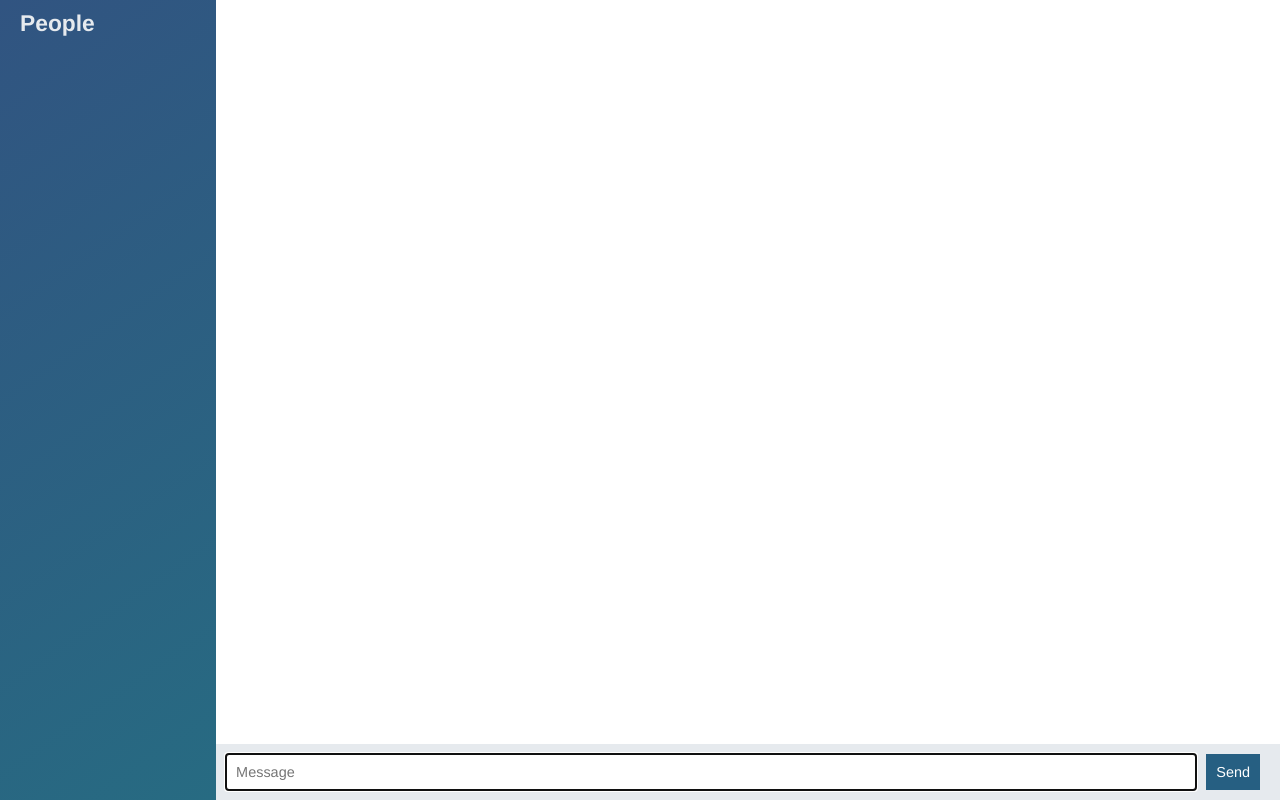
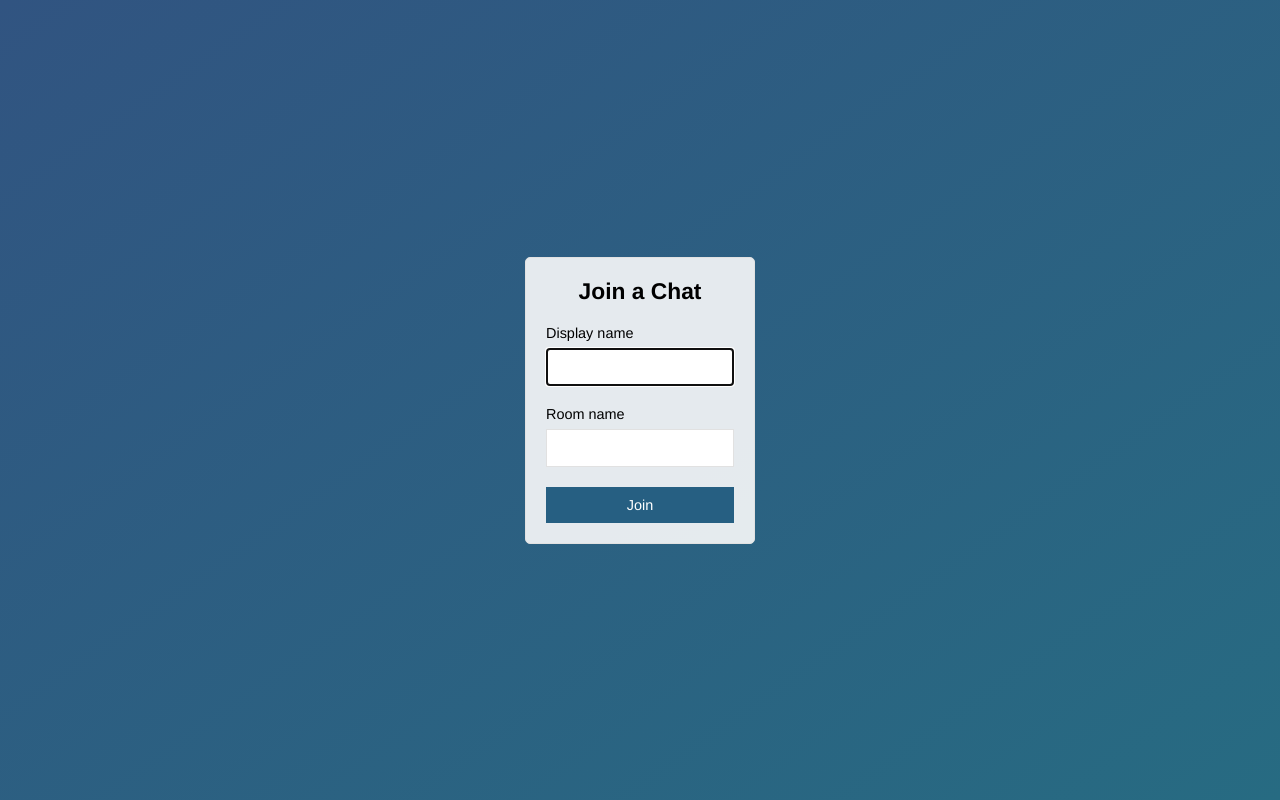
Before and after one commit to NilanshBansal/Real_Time_Chat_App, a website: page public/index.html in a window 1280 px wide. Drawn offline with nearby package versions, Linux system fonts and the light colour scheme; no server answers.

Commit message:
added  join page

```diff
--- a/public/index.html
+++ b/public/index.html
@@ -6,45 +6,29 @@
     <meta name="viewport" content="width=device-width, initial-scale=1.0">
     <meta http-equiv="X-UA-Compatible" content="ie=edge">
     <link rel="stylesheet" href="css/styles.css">
-    <title>Chat-App</title>
+    <title>Join | ChatApp</title>
 </head>
 
-<body class="chat">
+<body class="centered-form">
+    <div class="centered-form__form">
+        <form action="/chat.html">
+            <div class="form-field">
+                <h3>Join a Chat</h3>
+            </div>
+            <div class="form-field">
+                <label>Display name</label>
+                <input type="text" name="name" autofocus>
+            </div>
 
-    <div class="chat__sidebar">
-        <h3>People</h3>
-        <div id="users"></div>
+            <div class="form-field">
+                <label>Room name</label>
+                <input type="text" name="room" >
+            </div>
+            <div class="form-field">
+                <button>Join</button>
+            </div>
+        </form>
     </div>
-
-    <div class="chat__main">
-        <ol id="messages" class="chat__messages"></ol>
-
-        <div class="chat__footer">
-            <form id="message-form">
-                <input type="text" name="message" placeholder="Message" autofocus autocomplete="off"/>
-                <button>Send</button>
-            </form>
-        </div>
-
-    </div>
-
-    <script id="message-template" type="text/template">
-        <li class="message">
-            <div class="message__title">
-                <h4>{{from}}</h4>
-                <span>{{createdAt}}</span>
-            </div>
-            <div class="message__body">
-                <p>{{text}}</p>
-            </div>
-        </li>
-    </script>
-
-    <script src="/socket.io/socket.io.js"></script>
-    <script src="js/libs/jquery-3.3.1.min.js"></script>
-    <script src="js/libs/moment.js"></script>
-    <script src="js/libs/mustache.js"></script>
-    <script src='js/index.js'></script>
 </body>
 
 </html>
```
Also changed, not shown: public/chat.html (added, +50 -0 lines), public/js/chat.js (renamed from public/js/index.js).
